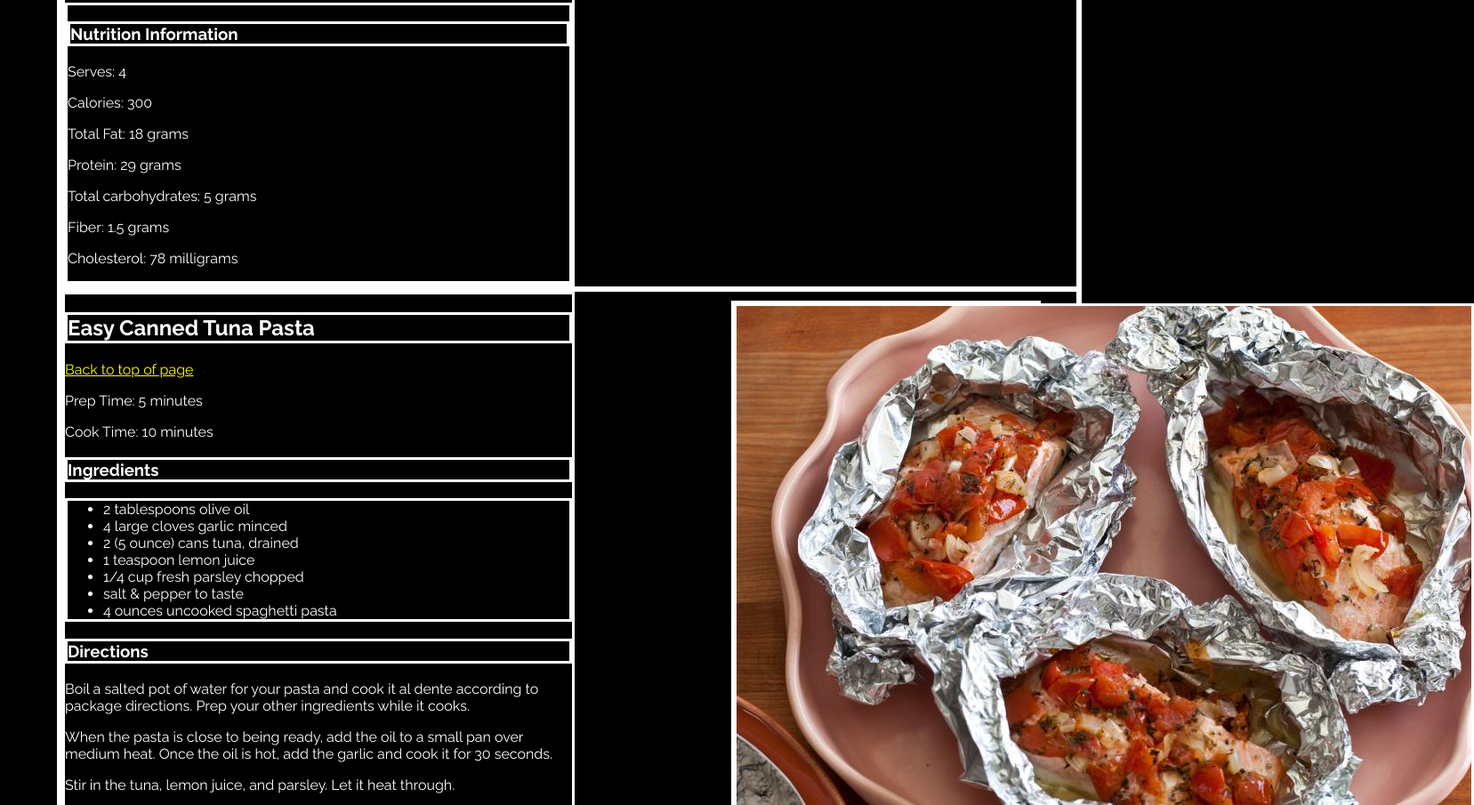
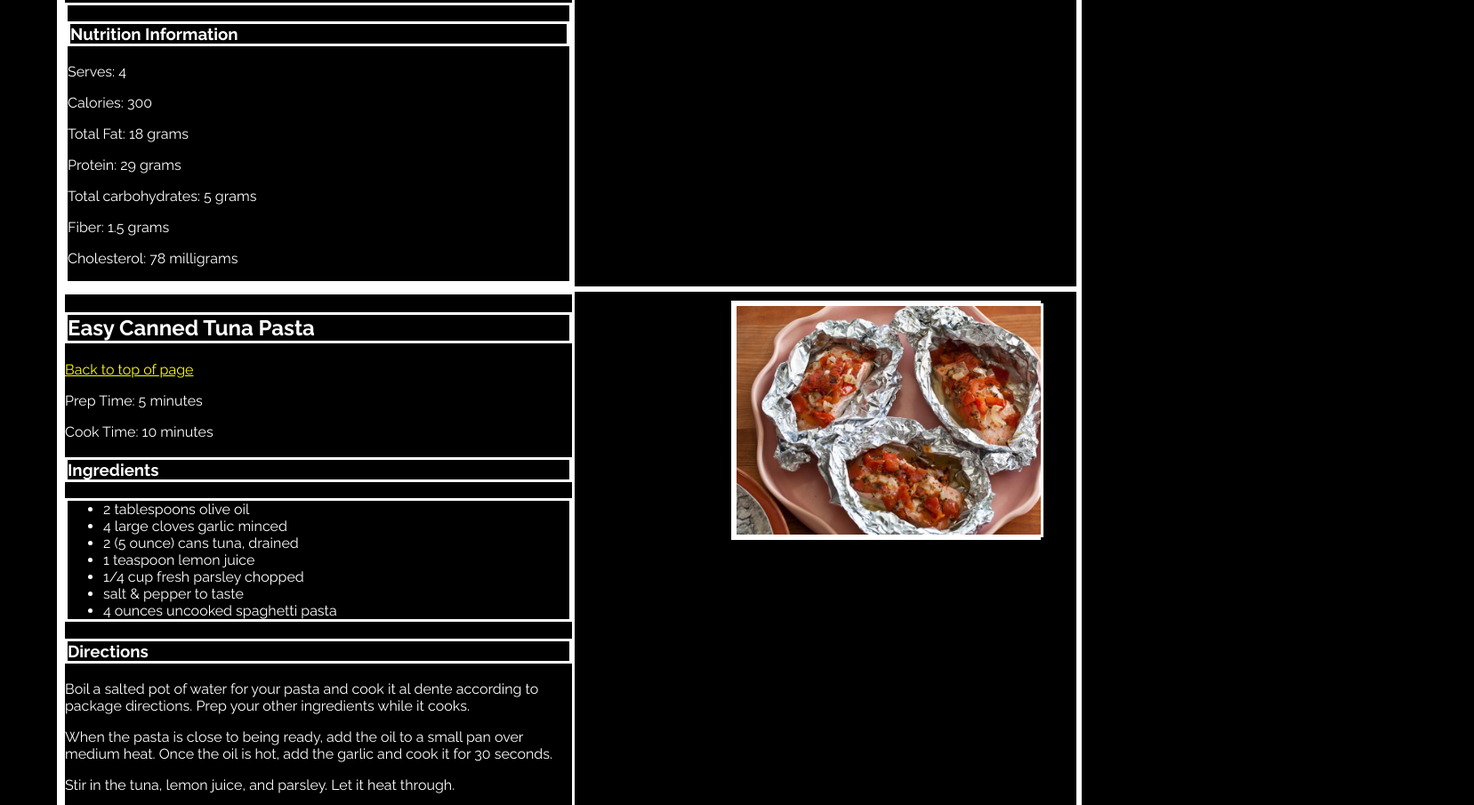
Before and after one commit to quarenee/quarenee.github.io, a plain HTML site: page index.html in a window 1280 px wide. Shown: the part 915-1820 px from the top of the page at 89% size, 1657 px wide, since content can reach past the window. Drawn offline with Linux system fonts and the light colour scheme.

Commit message:
Update stylesheet.css

```diff
--- a/stylesheet.css
+++ b/stylesheet.css
@@ -9,6 +9,8 @@ a:visited {color: hsl(180, 100%, 50%);}
 section {max-width: 50%}
 figure {float: right;
   max-width: 30%;}
+img {float: left;
+  max-width: 100%;}
 nav a {display: block;}
 article {border: solid;}
 section {border: solid;}
```
